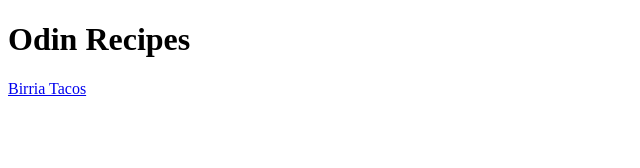
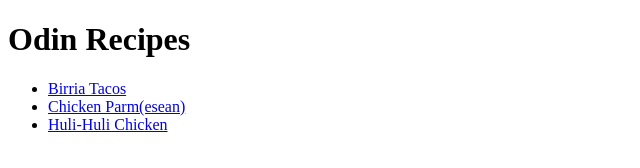
Before and after one commit to ayewhosthat/odin-recipes, a plain HTML site: page index.html in a window 1280 px wide. Shown: the whole page, without its empty margins (0-640 px from the left). Drawn offline with Linux system fonts and the light colour scheme.

Commit message:
Format links listed on homepage into unordered list format

```diff
--- a/index.html
+++ b/index.html
@@ -7,6 +7,11 @@
 </head>
 <body>
     <h1>Odin Recipes</h1>
-    <a href="./recipes/birriatacos.html">Birria Tacos</a>
+    <ul>
+        <li><a href="./recipes/birriatacos.html">Birria Tacos</a></li>
+        <li><a href="./recipes/chicken_parm.html">Chicken Parm(esean)</a></li>
+        <li><a href="./reicpes/huli_huli.html">Huli-Huli Chicken</a></li>
+    </ul>
+
 </body>
 </html>
```
